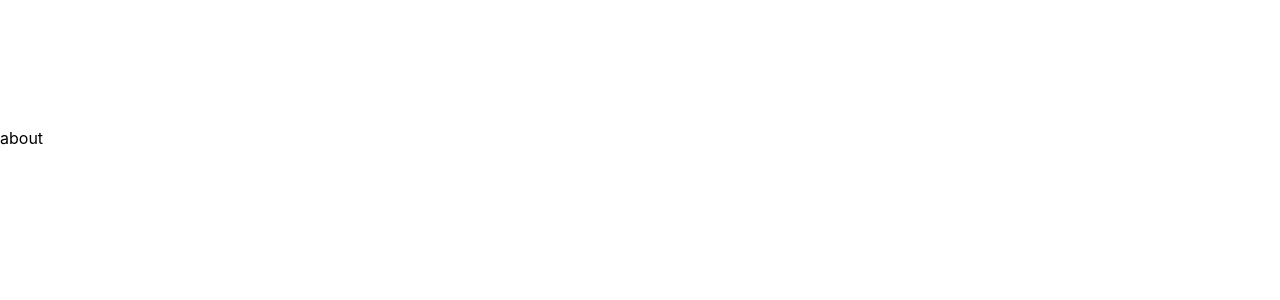
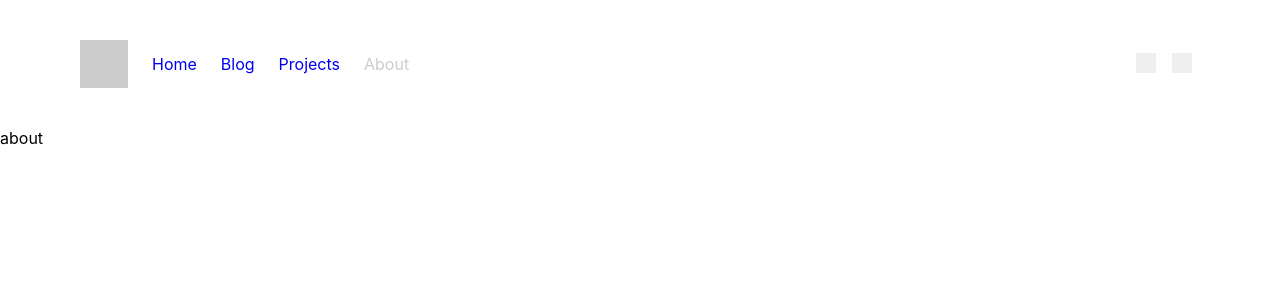
Before and after one commit to Bili-Jun/bili-jun.github.io, a React (Create React App) app: page /about in a window 1280 px wide. Shown: the top 300 px of the page. Built offline with nearby package versions, Linux system fonts and the light colour scheme.

Commit message:
feat(components/header/*): add Menu and RightMenu

```diff
--- /dev/null
+++ b/src/components/Header/LangButton.tsx
@@ -0,0 +1,17 @@
+import React from 'react';
+import styled from 'styled-components';
+import { langButtonStyle } from './style'
+import { mainClass } from '../../utils/common'
+
+function LangButton (props: { className?: string}) {
+  const { className } = props
+  return (
+    <button className={mainClass('theme-mode', className)}></button>
+  );
+}
+
+const StyledLangButton = styled(LangButton)`
+  ${langButtonStyle}
+`
+
+export default StyledLangButton
--- a/src/components/Header/Logo.tsx
+++ b/src/components/Header/Logo.tsx
@@ -4,9 +4,9 @@ import { logoStyle } from './style'
 import { mainClass } from '../../utils/common'
 
 function Logo (props: { className?: string}) {
-  const { className = 'logo' } = props
+  const { className } = props
   return (
-    <div className={mainClass(className)}>
+    <div className={mainClass('logo', className)}>
     </div>
   );
 }
--- /dev/null
+++ b/src/components/Header/ThemeModeButton.tsx
@@ -0,0 +1,17 @@
+import React from 'react';
+import styled from 'styled-components';
+import { themeModeButtonStyle } from './style'
+import { mainClass } from '../../utils/common'
+
+function ThemeModeButton (props: { className?: string}) {
+  const { className } = props
+  return (
+    <button className={mainClass('theme-mode', className)}></button>
+  );
+}
+
+const StyledThemeModeButton = styled(ThemeModeButton)`
+  ${themeModeButtonStyle}
+`
+
+export default StyledThemeModeButton
--- a/src/components/Header/index.tsx
+++ b/src/components/Header/index.tsx
@@ -1,23 +1,48 @@
 import React from 'react';
 import styled from 'styled-components';
 import Logo from './Logo';
-import { headerStyle } from './style'
+import ThemeModeButton from './ThemeModeButton';
+import LangButton from './LangButton'
+
+import { headerStyle, rightMenuStyle } from './style';
+
+import Menu from '../Menu';
+
 import { mainClass } from '../../utils/common'
+import { DEFAULT_CLASS_NAME_PREFIX as prefix } from '../../utils/constant'
 
-
+const StyledRightMenu = styled.div`
+  ${rightMenuStyle}
+`
 
 function Header (props: { className?: string}) {
-  const { className = 'header' } = props
+  const { className } = props;
   return (
-    <header className={mainClass(className)}>
+    <header className={mainClass('header', className)}>
       <nav>
         <Logo />
+        <Menu />
+        <StyledRightMenu>
+          <ThemeModeButton />
+          <LangButton />
+        </StyledRightMenu>
       </nav>
+
     </header>
   );
 }
+
 const StyledHeader = styled(Header)`
   ${headerStyle}
+  span.${prefix}-menu-${(Menu as any)?.styledComponentId} {
+    flex-grow: 1;
+    display: none;
+  }
+  @media (min-width: 640px) {
+    span.${prefix}-menu-${(Menu as any)?.styledComponentId} {
+      display: inline;
+    }
+  }
 `
 
 export default StyledHeader
--- a/src/components/Header/style.ts
+++ b/src/components/Header/style.ts
@@ -8,10 +8,42 @@ export const headerStyle = css`
     display: flex;
     align-items: center;
     height: 100%;
+    justify-content: center;
   }
-`
+  @media (min-width: 640px) {
+    & {
+      padding: 0 80px;
+    }
+    & nav {
+      justify-content: flex-start;
+    }
+  }
+`;
 
 export const logoStyle = css`
-  width: 40px;
-  height: 40px;
-`
+  width: 48px;
+  height: 48px;
+  background-color: #ccc;
+`;
+
+export const rightMenuStyle = css`
+  display: none;
+  @media (min-width: 640px) {
+    & {
+      display: block;
+    }
+  }
+`;
+
+const buttonDefaultConfig = {
+  width: '20px',
+  height: '20px'
+}
+
+export const themeModeButtonStyle = css`
+  ${buttonDefaultConfig}
+`;
+
+export const langButtonStyle = css`
+  ${buttonDefaultConfig}
+`;
--- /dev/null
+++ b/src/components/Menu/index.tsx
@@ -0,0 +1,39 @@
+import React from 'react';
+import styled from 'styled-components';
+import classNames from 'classnames';
+import { Link, Match } from "@reach/router";
+import { menuStyle } from './style'
+import { mainClass } from '../../utils/common'
+import { APP_MENU_CONFIG } from '../../utils/constant'
+
+
+function Menu (props: { className?: string}) {
+  const { className } = props
+  return (
+    <span className={mainClass('menu', className)}>
+      {
+        APP_MENU_CONFIG.map(o => (
+          <Match key={o.key} path={o.path}>
+            {
+              props => (
+                <Link
+                  className={classNames(mainClass('menu', 'item'), props.match ? 'active' : null)}
+                  title={o.key}
+                  to={o.path}
+                >
+                  {o.key}
+                </Link>
+              )
+            }
+          </Match>
+        ))
+      }
+    </span>
+  );
+}
+
+const StyledMenu = styled(Menu)`
+  ${menuStyle}
+`
+
+export default StyledMenu
--- /dev/null
+++ b/src/components/Menu/style.ts
@@ -0,0 +1,14 @@
+import { css } from 'styled-components';
+import { DEFAULT_CLASS_NAME_PREFIX as prefix } from '../../utils/constant'
+
+export const menuStyle = css`
+  position: relative;
+  .${prefix}-menu-item {
+    margin-left: 24px;
+    text-decoration: none;
+    transition: color 0.3s;
+    &.active, &:hover {
+      color: #ccc;
+    }
+  }
+`
--- a/src/style.ts
+++ b/src/style.ts
@@ -21,6 +21,14 @@ export const GlobalStyle = createGlobalStyle`
 
   .container {
     margin: auto;
+  }
+
+  button {
+    margin: 0 8px;
+    &, &:hover, &:focus, &:active, &:visited{
+      outline: none;
+      border: none;
+    }
   }
 
   @media (min-width: 1280px) {
--- a/src/utils/common.ts
+++ b/src/utils/common.ts
@@ -1,6 +1,6 @@
 import classNames from 'classnames';
 import { DEFAULT_CLASS_NAME_PREFIX } from './constant';
 
-export function mainClass (className: string, ...rest: any[]) {
-  return classNames(DEFAULT_CLASS_NAME_PREFIX + '-' + className, ...rest);
+export function mainClass (...rest: (string| any)[]) {
+  return classNames(DEFAULT_CLASS_NAME_PREFIX + '-' + rest.join('-'));
 }
--- a/src/utils/constant.ts
+++ b/src/utils/constant.ts
@@ -9,3 +9,17 @@ export const APP_TITLE_ABOUT = 'Jun | About';
 export const APP_TITLE_404 = 'Jun | 404';
 
 export const APP_TITLE_PROJECTS = 'Jun | Projects';
+
+export const APP_MENU_CONFIG = [{
+  key: 'Home',
+  path: '/'
+}, {
+  key: 'Blog',
+  path: '/blog'
+}, {
+  key: 'Projects',
+  path: '/projects'
+}, {
+  key: 'About',
+  path: '/about'
+}];
```
